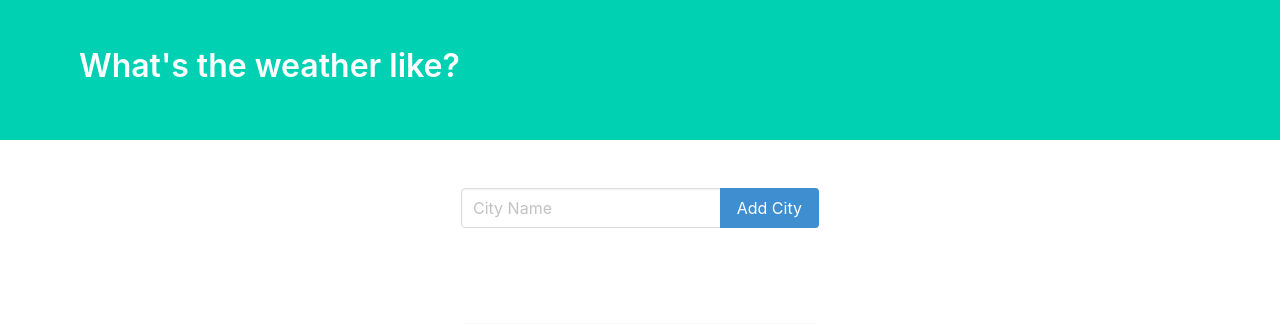
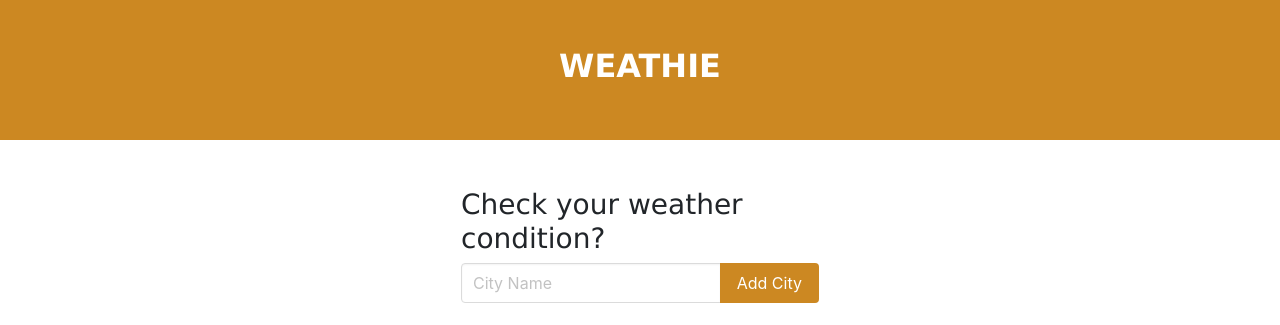
Before and after one commit to techemmy/Django-Weather-Scraper, a Django app: page / in a window 1280 px wide. Shown: the top 325 px of the page. Run offline with Django 3.2, Linux system fonts and the light colour scheme; data comes from the database, SQL or seed files in the repository; data that the repository does not hold is empty; some libraries are stand-ins or nearby versions.

Commit message:
initial commit

```diff
--- a/weather/templates/weather/weather.html
+++ b/weather/templates/weather/weather.html
@@ -11,11 +11,11 @@
 </head>
 
 <body>
-    <section class="hero is-primary">
+    <section class="hero is-primary" style="background-color: #c82;font-family: verdana;">
         <div class="hero-body">
             <div class="container">
-                <h1 class="title">
-                    What's the weather like?
+                <h1 class="title" style="text-align: center;">
+                    WEATHIE
                 </h1>
             </div>
         </div>
@@ -24,6 +24,7 @@
         <div class="container">
             <div class="columns">
                 <div class="column is-offset-4 is-4">
+                    <h3 style='font-family: verdana;'>Check your weather condition?</h3>
                     <form method="POST">
                         {% csrf_token %}
                         <div class="field has-addons">
@@ -31,7 +32,7 @@
                                 {{ form.name }}
                             </div>
                             <div class="control">
-                                <button type="submit" class="button is-info">
+                                <button type="submit" class="button is-info" style="background-color: #c82;">
                                     Add City
                                 </button>
                             </div>
@@ -61,16 +62,20 @@
                                         <span class="subtitle">{{ city_weather.temperature }}<sup>o</sup>F</span>
                                         <br>{{ city_weather.description }}
                                     </p>
+                                    <form class="float-right" method="post" action=".">
+                                        <button name="delete" type="submit" class="btn btn-danger btn-small">Delete</button>
+                                    </form>
                                 </div>
                             </div>
                         </article>
                     </div>
                     {% endfor %}
-                </div>
+                /div>
             </div>
         </div>
     </section>
-    <footer class="footer">
+    <footer class="footer" style="background-color: #c82;text-align: center;color: white;font-family: verdana;">
+        &copy WEATHIE. All Rights Reserved.
     </footer>
 </body>
 
```
